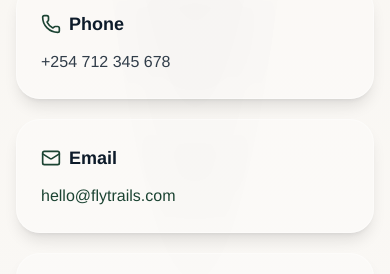
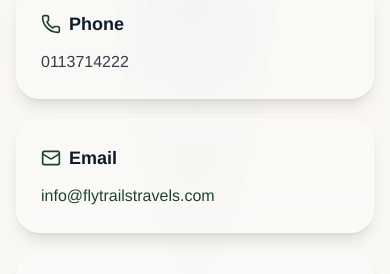
Before and after one commit to Stiano25/Flytrails, a React (Vite) app in the folder client/: page /contact in a window 390 px wide. Shown: the part 1221-1495 px from the top of the page. Built offline with nearby package versions, Linux system fonts and the light colour scheme; no server answers; the database is empty.

Commit message:
feat: update phone number, WhatsApp link, email; add client .gitignore

```diff
--- a/client/src/config.js
+++ b/client/src/config.js
@@ -1,18 +1,12 @@
 import { localImages } from './data/localImages.js';
 
-/**
- * Optional: set `VITE_PUBLIC_SITE_URL` in `.env.development` to your ngrok URL (no trailing slash).
- * Used for absolute URLs when needed; when unset, the app uses `window.location.origin`.
- */
 export const SITE_ORIGIN = (import.meta.env.VITE_PUBLIC_SITE_URL || '').replace(/\/$/, '');
 
-/** Replace with your real WhatsApp number (digits only after country code) */
-export const WHATSAPP_NUMBER = '254712345678';
+export const WHATSAPP_NUMBER = '254113714222';
 export const WHATSAPP_URL = `https://wa.me/${WHATSAPP_NUMBER}`;
-export const SITE_PHONE_DISPLAY = '+254 712 345 678';
-export const SITE_EMAIL = 'hello@flytrails.com';
+export const SITE_PHONE_DISPLAY = '0113714222';
+export const SITE_EMAIL = 'info@flytrailstravels.com';
 
-/** Local image — Contact page location visual. Opens Google Maps in a new tab. */
 export const CONTACT_LOCATION_IMAGE = localImages.savannah;
 export const GOOGLE_MAPS_LOCATION_URL =
   'https://www.google.com/maps/search/?api=1&query=Nairobi%2C+Kenya';
```
Also changed, not shown: 1 other file (tests, documents, lock files or other folders).
